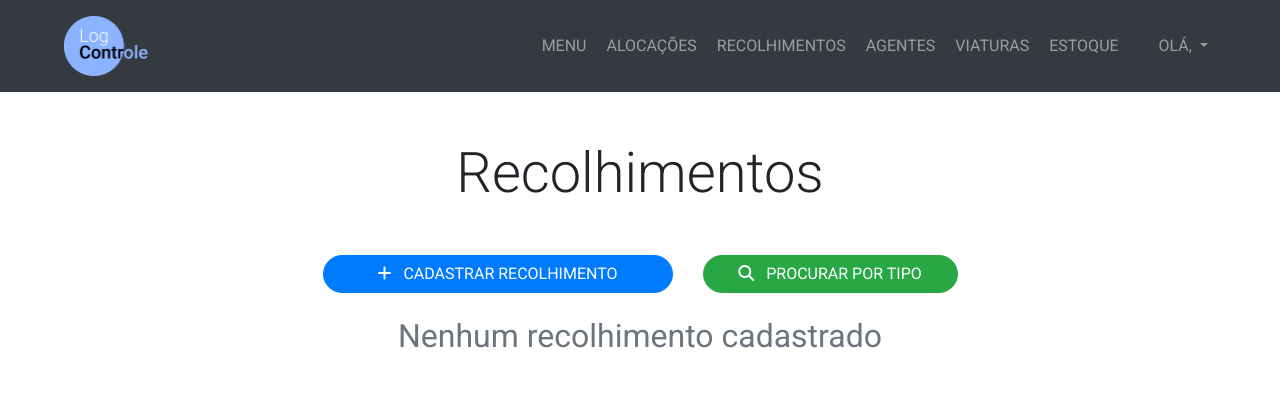
After one commit to Eduardo-H/stock-manager, a Django app: page /recolhimento/ in a window 1280 px wide. The commit adds this page. Shown: the top 411 px of the page. Run offline with Django 3.2, Linux system fonts and the light colour scheme; some libraries are stand-ins or nearby versions.

Commit message:
Recievements Menu url, view and template created

```diff
--- a/management/templates/management/base.html
+++ b/management/templates/management/base.html
@@ -52,7 +52,7 @@
             <a href="{% url 'menualocacao' %}" class="nav-link ml-1">ALOCAÇÕES</a>
           </li>
           <li class="nav-item">
-            <a href="#" class="nav-link ml-1">RECOLHIMENTOS</a>
+            <a href="{% url 'menurecolhimento' %}" class="nav-link ml-1">RECOLHIMENTOS</a>
           </li>
           <li class="nav-item">
             <a href="{% url 'menuagente' %}" class="nav-link ml-1">AGENTES</a>
--- a/management/templates/management/home.html
+++ b/management/templates/management/home.html
@@ -66,7 +66,7 @@
             </table>
           </div>
           {% else %}
-            <h2 class="text-center mt-3">Sem dados ainda</h2>
+            <h2 class="text-center text-secondary">Sem dados ainda</h2>
           {% endif %}
         </div>
       </div>
--- a/management/templates/management/menuagente.html
+++ b/management/templates/management/menuagente.html
@@ -48,7 +48,7 @@
               </table>
             </div>
           {% else %}
-            <h2 class="display-4">Nenhum agente cadastrado ainda</h2>
+            <h2 class="text-center text-secondary">Nenhum agente cadastrado ainda</h2>
           {% endif %}
         </div>
       </div>
--- a/management/templates/management/menualocacao.html
+++ b/management/templates/management/menualocacao.html
@@ -56,7 +56,7 @@
               </table>
             </div>
           {% else %}
-            <h2 class="text-center">Nenhuma alocação cadastrada</h2>
+            <h2 class="text-center text-secondary">Nenhuma alocação cadastrada</h2>
           {% endif %}
         </div>
       </div>
--- a/management/templates/management/menuestoque.html
+++ b/management/templates/management/menuestoque.html
@@ -37,6 +37,7 @@
 
       <!-- Apresentação dos itens no estoque com as opções de edição e deleção -->
       <div class="row justify-content-center mt-3">
+        {% if itensestoque %}
           {% for itemestoque in itensestoque %}
             <div class="col-lg-4">
               <div class="card mb-4">
@@ -105,6 +106,9 @@
               </div>
             </div>
           {% endfor %}
+        {% else %}
+          <h2 class="text-center text-secondary">Nenhum item cadastrado</h2>
+        {% endif %}
       </div>
     </div>
   </section>
--- /dev/null
+++ b/management/templates/management/menurecolhimento.html
@@ -0,0 +1,25 @@
+{% extends 'management/base.html' %}
+
+{% block content %}
+  <section class="py-5">
+    <div class="container">
+      <h1 class="display-4 text-center mb-5">Recolhimentos</h1>
+      <div class="row justify-content-center">
+        <div class="col-lg-4">
+          <a href="{% url 'alocacoesabertas' %}" class="btn btn-primary btn-block rounded-pill"><i class="fas fa-plus mr-2"></i> CADASTRAR RECOLHIMENTO</a>
+        </div>
+        <div class="col-lg-3">
+          <a href="#" class="btn btn-success btn-block rounded-pill"><i class="fas fa-search mr-2"></i> PROCURAR POR TIPO</a>
+        </div>
+      </div>
+
+      <div class="row justify-content-center mt-4">
+        {% if recolhimentos %}
+          <h3>Existem recolhimentos</h3>
+        {% else %}
+          <h2 class="text-center text-secondary">Nenhum recolhimento cadastrado</h2>
+        {% endif %}
+      </div>
+    </div>
+  </section>
+{% endblock %}
--- a/management/templates/management/menuviatura.html
+++ b/management/templates/management/menuviatura.html
@@ -111,7 +111,7 @@
               </table>
             </div>
           {% else %}
-            <h2>Nenhuma viatura cadastrada</h2>
+            <h2 class="text-center text-secondary">Nenhuma viatura cadastrada</h2>
           {% endif %}
         </div>
       </div>
--- a/management/views.py
+++ b/management/views.py
@@ -244,7 +244,13 @@ def paginador(lista_resultados):
 
     return alocacoes
 
+#################
+# RECOLHIMENTOS #
+#################
 
+def menurecolhimento(request):
+    recolhimentos = Recolhimento.objects.all().order_by('-id')
+    return render(request, 'management/menurecolhimento.html')
 
 ###########
 # AGENTES #
--- a/stock_manager/urls.py
+++ b/stock_manager/urls.py
@@ -25,6 +25,7 @@ urlpatterns = [
     path('alocacao/<int:pk_alocacao>/detalhes', views.detalhealocacao, name='detalhealocacao'),
     path('alocacao/procurar-por-tipo/', views.procurarportipo, name='procurarportipo'),
     path('alocacao/alocacoes-em-aberto', views.alocacoesabertas, name='alocacoesabertas'),
+    path('recolhimento/', views.menurecolhimento, name='menurecolhimento'),
     path('agente/', views.menuagente, name='menuagente'),
     path('agente/cadastrar-agente/', views.cadastraragente, name='cadastraragente'),
     path('agente/<int:pk_agente>/detalhes/', views.detalheagente, name='detalheagente'),
```
Lines whose indentation alone changed are shown as unchanged.
